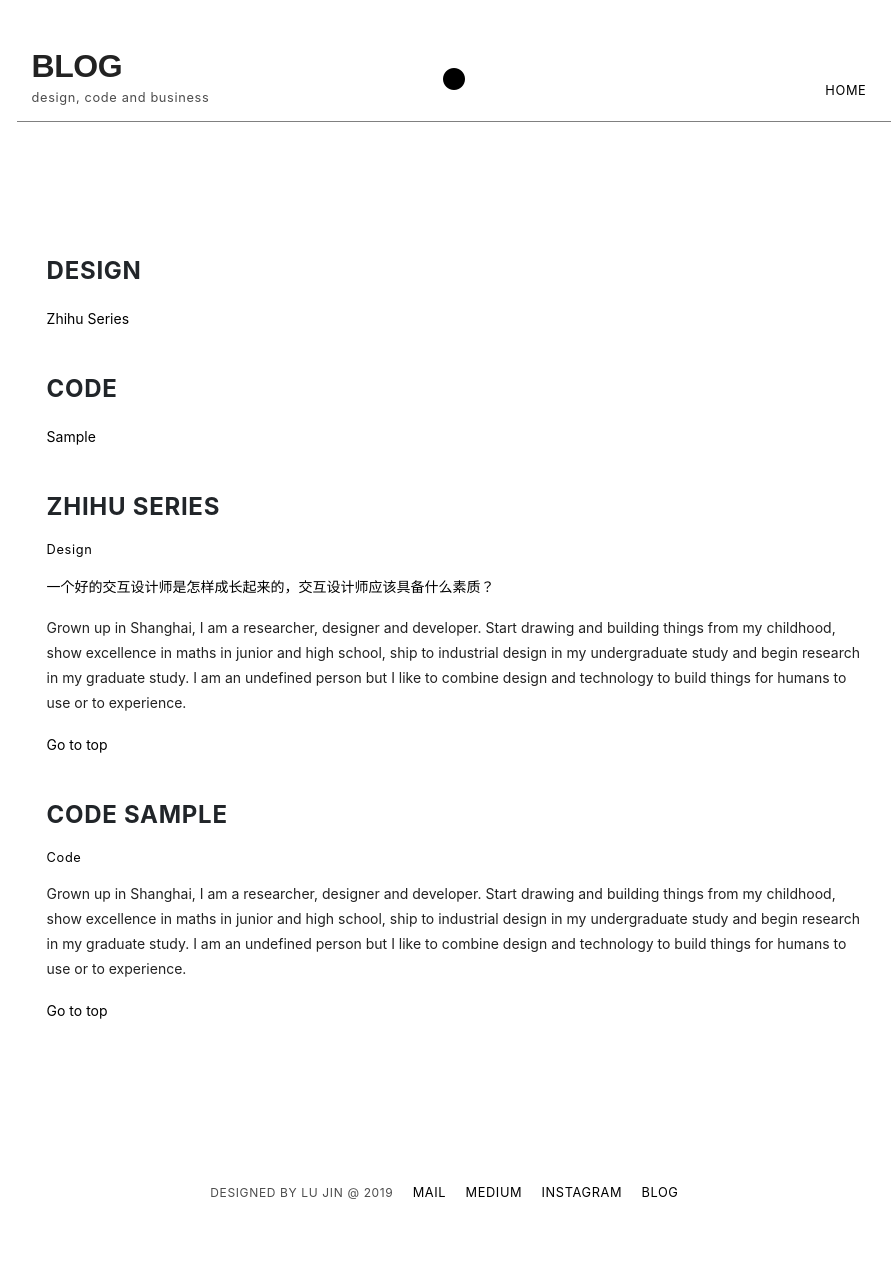
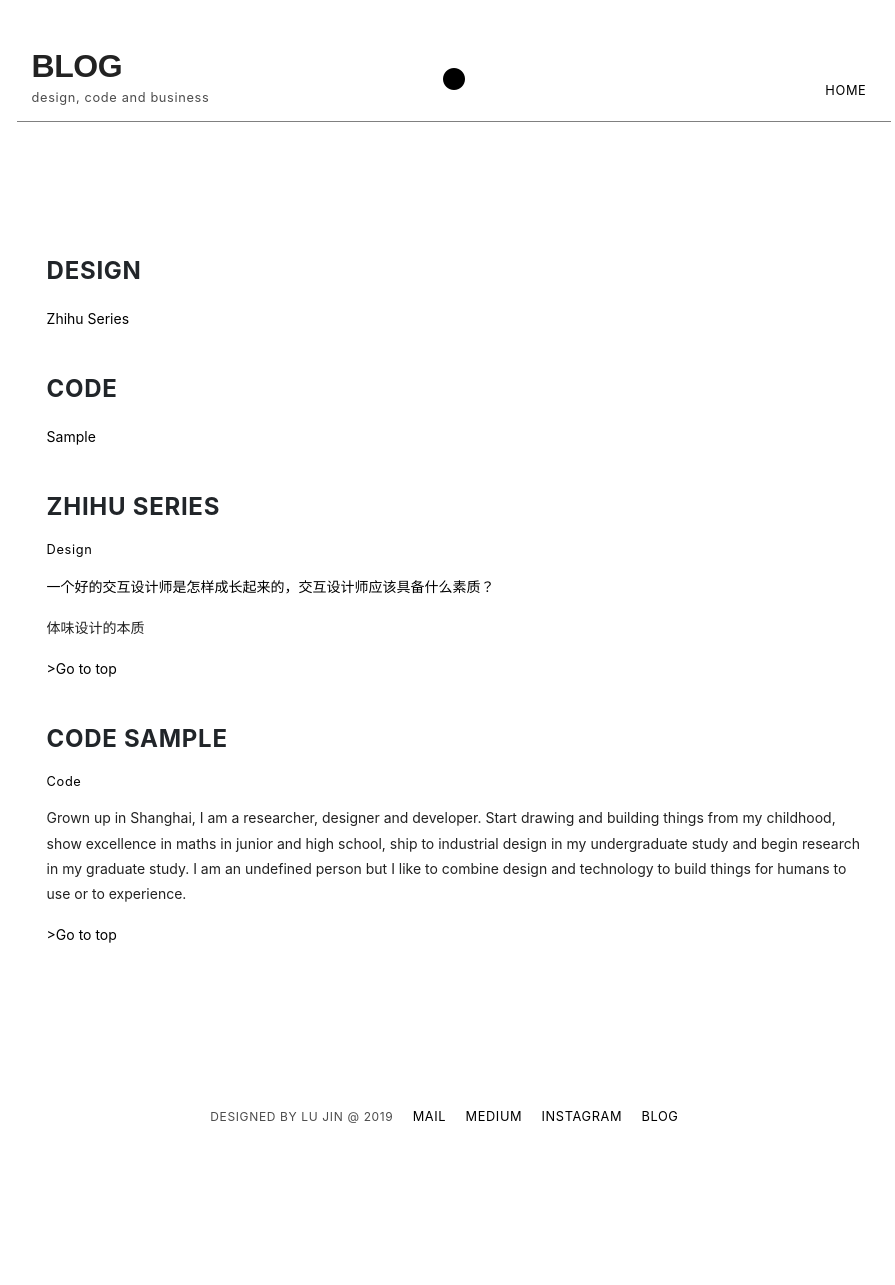
Before and after one commit to beforux/ShakeYourLove, a Jekyll site: the page blog.html, which Jekyll copies as it is, in a window 1280 px wide. Shown: the whole page, without its empty margins (186-1081 px from the left). Built offline with Jekyll 4.4.1, drawn with Linux system fonts in a browser that asks for light colours; nearby versions of some CDN libraries; after the commit the page ends 1210 px from its top, so only the background shows below that.

Commit message:
Update blog.html

```diff
--- a/blog.html
+++ b/blog.html
@@ -37,22 +37,21 @@
      <div class="container" class="small">
      <div class="row">
      <div class="col-sm-12" name="top">
-            <h3 name="design"> Design </h5>
+            <h3 name="design">Design </h5>
             <p><a href="#design1">Zhihu Series</a></p>
             <h3 name="code"> Code </h5>
             <p><a>Sample</a></p>
 
       <h3 name="design1">Zhihu Series </h3>
        <p class="small" > <a href="#design">Design</a></p>
-      <p> <a href="一个好的交互设计师是怎样成长起来的，交互设计师应该具备什么素质？ - MoonMonster的回答 - 知乎
-         https://www.zhihu.com/question/20951805/answer/16729839"> 一个好的交互设计师是怎样成长起来的，交互设计师应该具备什么素质？</a></p>
-      <p>Grown up in Shanghai, I am a researcher, designer and developer. Start drawing and building things from my childhood, show excellence in maths in junior and high school, ship to industrial design in my undergraduate study and begin research in my graduate study. I am an undefined person but I like to combine design and technology to build things for humans to use or to experience.</p>
-      <p><a href="#top">Go to top</a>
+      <p> <a href="https://www.zhihu.com/question/20951805/answer/16729839"> 一个好的交互设计师是怎样成长起来的，交互设计师应该具备什么素质？</a></p>
+      <p>体味设计的本质</p>
+      <p><a href="#top">>Go to top</a>
 
        <h3 name="code1"> Code Sample</h3>
-       <p class="small" > <a href="#code">Code</a></p>
+       <p class="small"> <a href="#code">Code</a></p>
        <p>Grown up in Shanghai, I am a researcher, designer and developer. Start drawing and building things from my childhood, show excellence in maths in junior and high school, ship to industrial design in my undergraduate study and begin research in my graduate study. I am an undefined person but I like to combine design and technology to build things for humans to use or to experience.</p>
-      <p><a href="#top">Go to top</a>
+      <p><a href="#top">>Go to top</a>
 
 
           </div>
```
